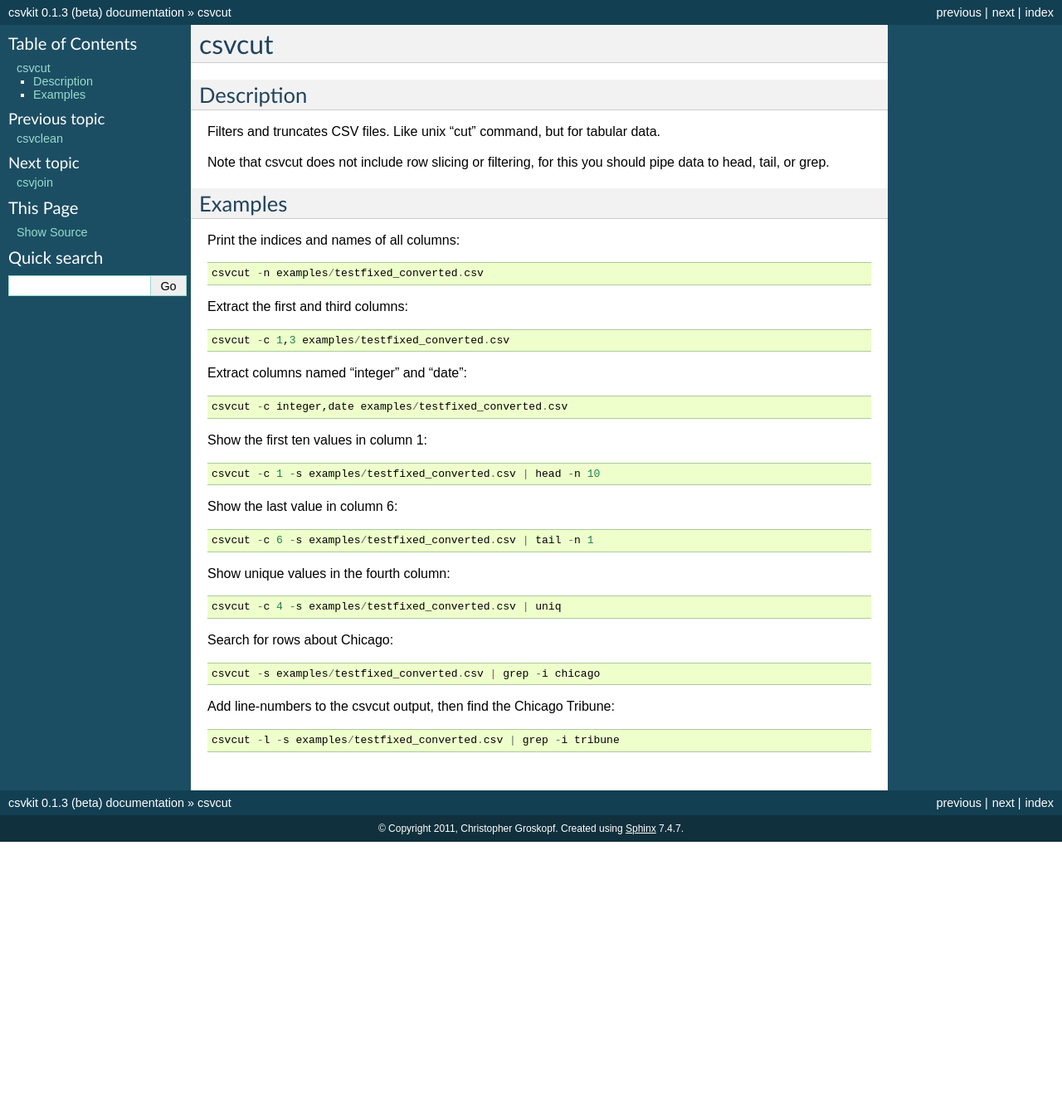
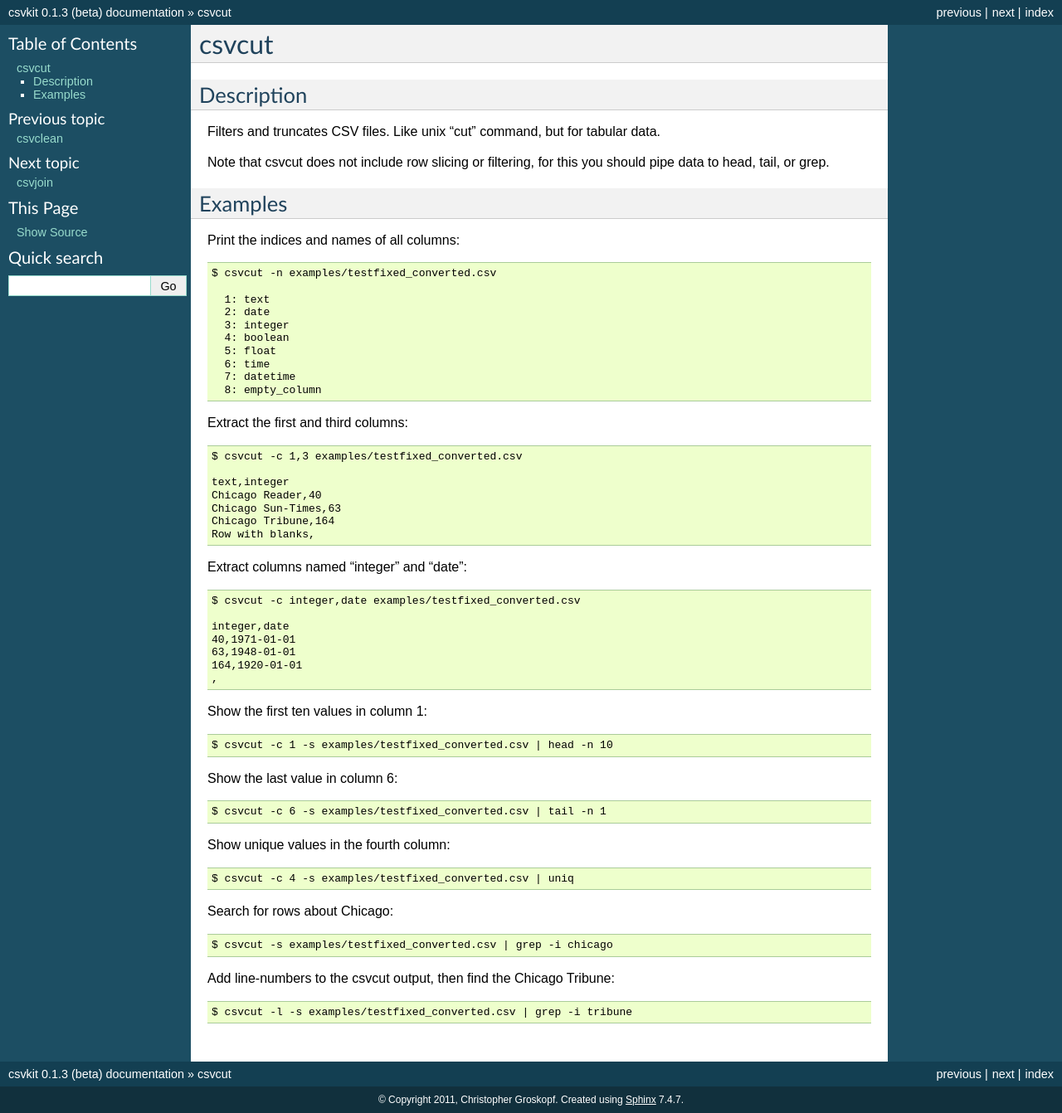
Before and after one commit to wireservice/csvkit, a Sphinx documentation site: the page built from docs/scripts/csvcut.rst, in a window 1280 px wide. Shown: the whole page at 83% size. Built offline with Sphinx 7.4.7, drawn with Linux system fonts in a browser that asks for light colours; pages that are not in the unit, such as notebooks, are missing from menus; before the commit the page ends 1015 px from its top, so only the background shows below that.

Commit message:
Documented csvclean. Also fixed some formatting issues.

```diff
--- a/docs/scripts/csvcut.rst
+++ b/docs/scripts/csvcut.rst
@@ -14,32 +14,53 @@ Examples
 
 Print the indices and names of all columns::
 
-    csvcut -n examples/testfixed_converted.csv
+    $ csvcut -n examples/testfixed_converted.csv
+
+      1: text
+      2: date
+      3: integer
+      4: boolean
+      5: float
+      6: time
+      7: datetime
+      8: empty_column
 
 Extract the first and third columns::
 
-    csvcut -c 1,3 examples/testfixed_converted.csv
+    $ csvcut -c 1,3 examples/testfixed_converted.csv
+
+    text,integer
+    Chicago Reader,40
+    Chicago Sun-Times,63
+    Chicago Tribune,164
+    Row with blanks,
 
 Extract columns named "integer" and "date"::
 
-    csvcut -c integer,date examples/testfixed_converted.csv
+    $ csvcut -c integer,date examples/testfixed_converted.csv
+
+    integer,date
+    40,1971-01-01
+    63,1948-01-01
+    164,1920-01-01
+    ,
 
 Show the first ten values in column 1::
 
-    csvcut -c 1 -s examples/testfixed_converted.csv | head -n 10
+    $ csvcut -c 1 -s examples/testfixed_converted.csv | head -n 10
 
 Show the last value in column 6::
 
-    csvcut -c 6 -s examples/testfixed_converted.csv | tail -n 1
+    $ csvcut -c 6 -s examples/testfixed_converted.csv | tail -n 1
 
 Show unique values in the fourth column::
 
-    csvcut -c 4 -s examples/testfixed_converted.csv | uniq
+    $ csvcut -c 4 -s examples/testfixed_converted.csv | uniq
 
 Search for rows about Chicago::
 
-    csvcut -s examples/testfixed_converted.csv | grep -i chicago
+    $ csvcut -s examples/testfixed_converted.csv | grep -i chicago
 
 Add line-numbers to the csvcut output, then find the Chicago Tribune::
 
-    csvcut -l -s examples/testfixed_converted.csv | grep -i tribune
+    $ csvcut -l -s examples/testfixed_converted.csv | grep -i tribune
```
